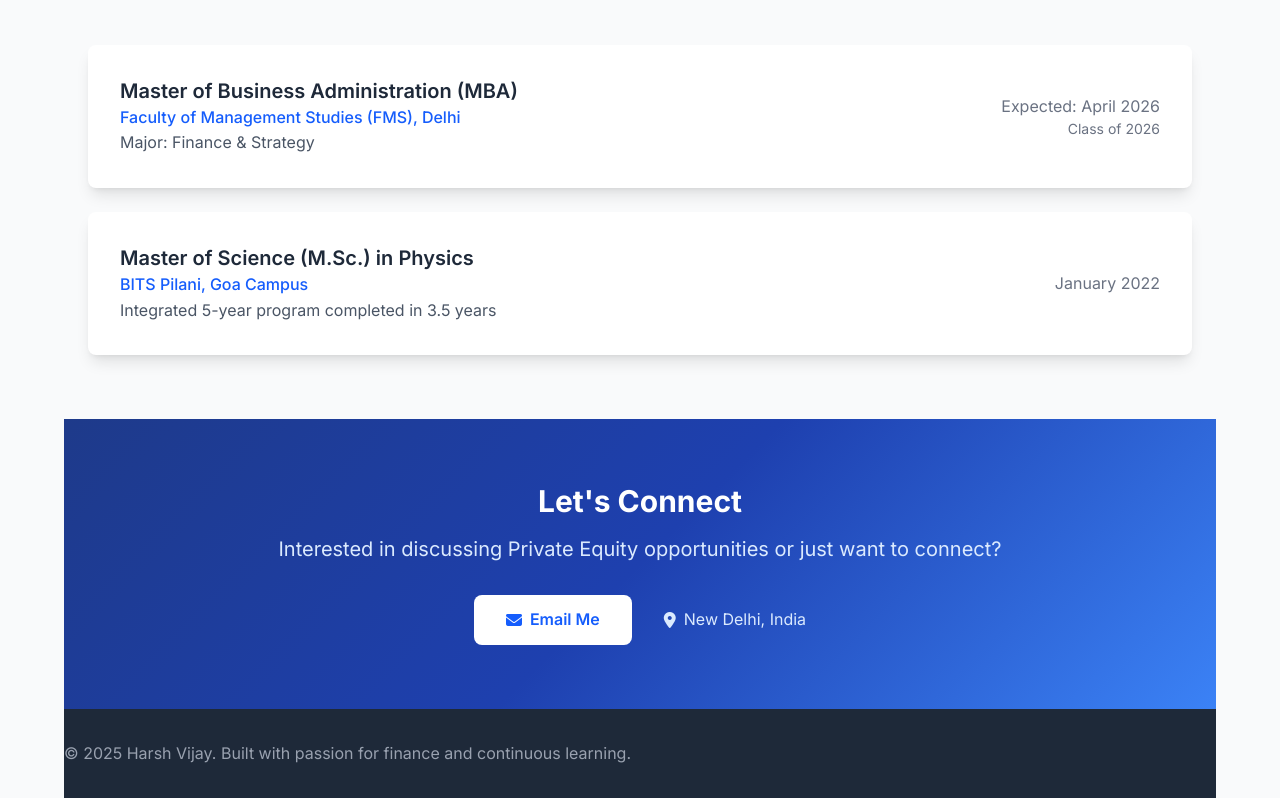
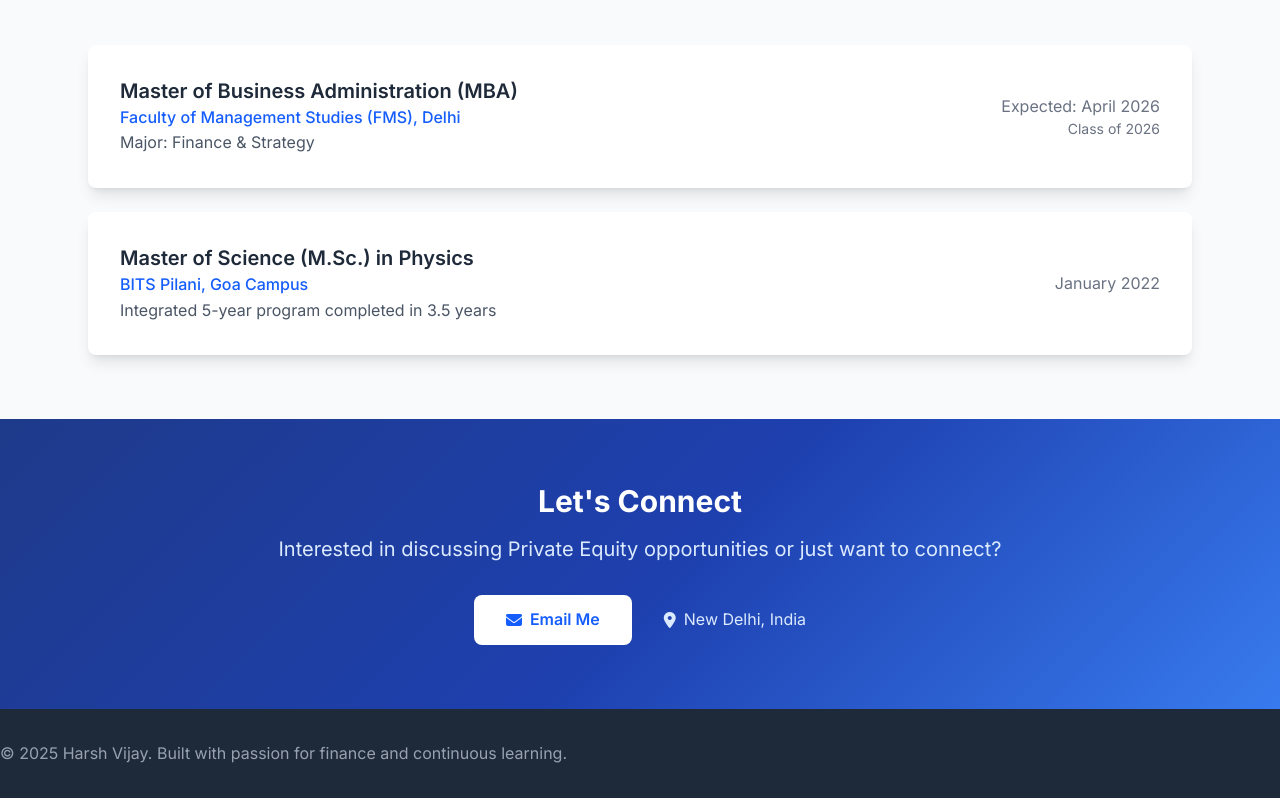
Before and after one commit to HarshVijayBITS/harshvijaybits.github.io, a plain HTML site: page cv.html in a window 1280 px wide. Shown: the part 2556-3354 px from the top of the page. Drawn offline with nearby package versions, Linux system fonts and the light colour scheme.

Commit message:
fix footer

```diff
--- a/cv.html
+++ b/cv.html
@@ -14,7 +14,7 @@
       rel="stylesheet"
     />
     <style>
-      body {
+              body {
         font-family: "Inter", sans-serif;
         line-height: 1.6;
       }
@@ -445,7 +445,8 @@
     </section>
 
     <!-- Contact Section -->
-    <section class="py-16 gradient-bg text-white">
+    <div class="absolute left-0">
+    <section class="pt-16 gradient-bg text-white w-screen ">
       <div class="container mx-auto px-6 max-w-6xl text-center">
         <h2 class="text-3xl font-bold mb-4">Let's Connect</h2>
         <p class="text-xl text-blue-100 mb-8">
@@ -468,10 +469,8 @@
           </div>
         </div>
       </div>
-    </section>
-
     <!-- Footer -->
-    <footer class="bg-gray-800 text-white py-8">
+    <footer class="bg-gray-800 text-white py-8 mt-16">
         <div class="container px-6 max-w-6xl w-full text-center"></div>
         <p class="text-gray-400">
           &copy; 2025 Harsh Vijay. Built with passion for finance and continuous
@@ -479,5 +478,8 @@
         </p>
       </div>
     </footer>
+    </section>
+
+    </div>
   </body>
 </html>
```
